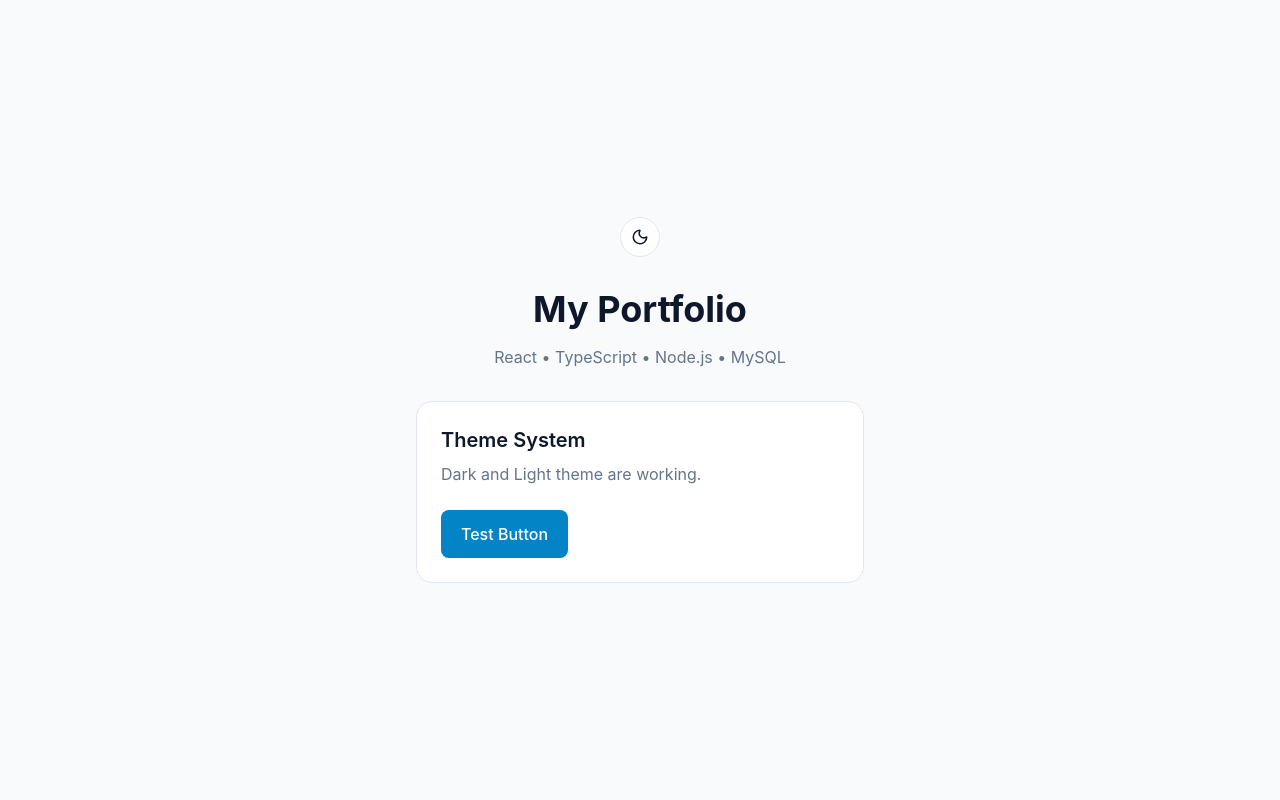
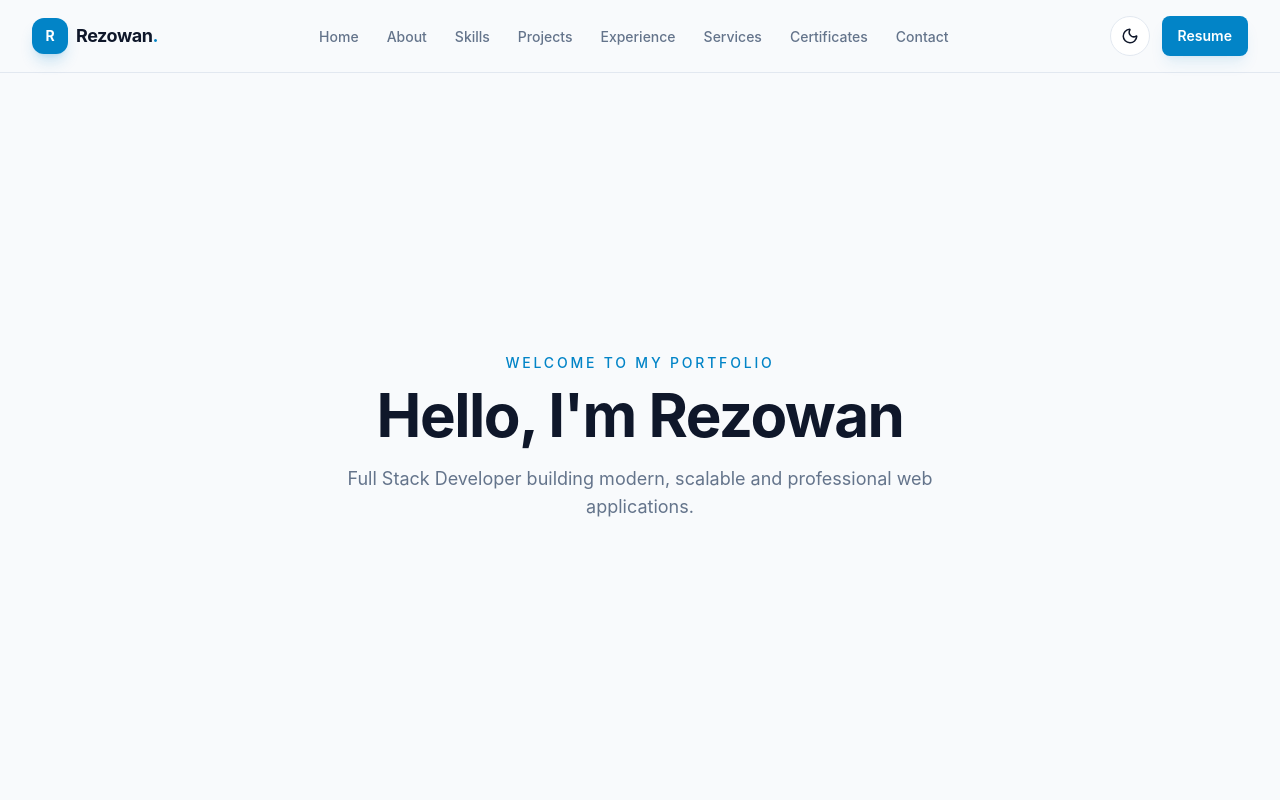
Before and after one commit to Rezowan6/rezowan-miya-portfolio, a React app: page / in a window 1280 px wide. Shown: the top 800 px of the page. Built offline with nearby package versions, Linux system fonts and the light colour scheme; the HTML template or start-up script is replaced by a standard one.

Commit message:
feat: restructure app layout with new sections and add navigation components

```diff
--- a/src/App.tsx
+++ b/src/App.tsx
@@ -1,49 +1,81 @@
-import ThemeToggle from "./components/theme/ThemeToggle";
+import Navbar from "./components/layout/Navbar";
 
 function App() {
   return (
-    <main className="min-h-screen bg-theme-background text-theme-foreground">
-      <div className="mx-auto flex min-h-screen max-w-4xl flex-col items-center justify-center gap-8 px-6">
-        <ThemeToggle />
+    <div className="min-h-screen bg-theme-background text-theme-foreground">
+      <Navbar />
 
+      <main>
+        <section
+          id="home"
+          className="flex min-h-[calc(100vh-72px)] items-center justify-center px-6"
+        >
           <div className="text-center">
-          <h1 className="text-4xl font-bold text-theme-foreground">
-            My Portfolio
+            <p className="mb-3 text-sm font-medium uppercase tracking-[0.2em] text-theme-primary">
+              Welcome to my portfolio
+            </p>
+
+            <h1 className="text-4xl font-bold tracking-tight sm:text-5xl lg:text-6xl">
+              Hello, I&apos;m Rezowan
             </h1>
 
-          <p className="mt-4 text-theme-muted">
-            React • TypeScript • Node.js • MySQL
+            <p className="mx-auto mt-5 max-w-2xl text-base leading-7 text-theme-muted sm:text-lg">
+              Full Stack Developer building modern,
+              scalable and professional web applications.
             </p>
           </div>
+        </section>
 
-        <div className="w-full max-w-md rounded-2xl border border-theme-border bg-theme-card p-6">
-          <h2 className="text-xl font-semibold text-theme-foreground">
-            Theme System
-          </h2>
+        <section
+          id="about"
+          className="flex min-h-[60vh] items-center justify-center border-t border-theme-border"
+        >
+          <h2 className="text-3xl font-bold">About</h2>
+        </section>
 
-          <p className="mt-2 text-theme-muted">
-            Dark and Light theme are working.
-          </p>
+        <section
+          id="skills"
+          className="flex min-h-[60vh] items-center justify-center border-t border-theme-border"
+        >
+          <h2 className="text-3xl font-bold">Skills</h2>
+        </section>
 
-          <button
-            type="button"
-            className="
-              mt-6
-              rounded-lg
-              bg-theme-primary
-              px-5
-              py-3
-              font-medium
-              text-theme-button-text
-              transition
-              hover:bg-theme-primary-hover
-            "
+        <section
+          id="projects"
+          className="flex min-h-[60vh] items-center justify-center border-t border-theme-border"
         >
-            Test Button
-          </button>
+          <h2 className="text-3xl font-bold">Projects</h2>
+        </section>
+
+        <section
+          id="experience"
+          className="flex min-h-[60vh] items-center justify-center border-t border-theme-border"
+        >
+          <h2 className="text-3xl font-bold">Experience</h2>
+        </section>
+
+        <section
+          id="services"
+          className="flex min-h-[60vh] items-center justify-center border-t border-theme-border"
+        >
+          <h2 className="text-3xl font-bold">Services</h2>
+        </section>
+
+        <section
+          id="certificates"
+          className="flex min-h-[60vh] items-center justify-center border-t border-theme-border"
+        >
+          <h2 className="text-3xl font-bold">Certificates</h2>
+        </section>
+
+        <section
+          id="contact"
+          className="flex min-h-[60vh] items-center justify-center border-t border-theme-border"
+        >
+          <h2 className="text-3xl font-bold">Contact</h2>
+        </section>
+      </main>
     </div>
-      </div>
-    </main>
   );
 }
 
--- /dev/null
+++ b/src/components/common/Logo.tsx
@@ -0,0 +1,41 @@
+interface LogoProps {
+  onClick?: () => void;
+}
+
+export default function Logo({ onClick }: LogoProps) {
+  return (
+    <a
+      href="#home"
+      onClick={onClick}
+      className="group inline-flex items-center gap-2"
+      aria-label="Go to homepage"
+    >
+      <span
+        className="
+          flex
+          h-9
+          w-9
+          items-center
+          justify-center
+          rounded-xl
+          bg-theme-primary
+          text-sm
+          font-bold
+          text-theme-button-text
+          shadow-lg
+          shadow-theme-primary/20
+          transition-transform
+          duration-200
+          group-hover:scale-105
+        "
+      >
+        R
+      </span>
+
+      <span className="text-lg font-bold tracking-tight text-theme-foreground">
+        Rezowan
+        <span className="text-theme-primary">.</span>
+      </span>
+    </a>
+  );
+}
--- /dev/null
+++ b/src/components/layout/MobileMenu.tsx
@@ -0,0 +1,95 @@
+import { X } from "lucide-react";
+import { navItems } from "../../config/navigation";
+
+interface MobileMenuProps {
+  isOpen: boolean;
+  onClose: () => void;
+}
+
+export default function MobileMenu({ isOpen, onClose }: MobileMenuProps) {
+  if (!isOpen) {
+    return null;
+  }
+
+  return (
+    <div className="border-t border-theme-border bg-theme-background lg:hidden">
+      <div className="mx-auto max-w-7xl px-6 py-5">
+        <div className="mb-4 flex items-center justify-between">
+          <span className="text-sm font-medium text-theme-muted">
+            Navigation
+          </span>
+
+          <button
+            type="button"
+            onClick={onClose}
+            aria-label="Close navigation menu"
+            className="
+              rounded-lg
+              p-2
+              text-theme-muted
+              transition-colors
+              hover:bg-theme-card
+              hover:text-theme-primary
+            "
+          >
+            <X size={20} />
+          </button>
+        </div>
+
+        <nav aria-label="Mobile navigation">
+          <ul className="flex flex-col gap-1">
+            {navItems.map((item) => (
+              <li key={item.href}>
+                <a
+                  href={item.href}
+                  onClick={onClose}
+                  className="
+                    block
+                    rounded-lg
+                    px-4
+                    py-3
+                    text-sm
+                    font-medium
+                    text-theme-muted
+                    transition-all
+                    duration-200
+                    hover:bg-theme-card
+                    hover:text-theme-primary
+                  "
+                >
+                  {item.label}
+                </a>
+              </li>
+            ))}
+          </ul>
+        </nav>
+
+        <div className="mt-5 border-t border-theme-border pt-5">
+          <a
+            href="/resume.pdf"
+            download
+            onClick={onClose}
+            className="
+              flex
+              w-full
+              items-center
+              justify-center
+              rounded-lg
+              bg-theme-primary
+              px-5
+              py-3
+              text-sm
+              font-semibold
+              text-theme-button-text
+              transition-all
+              duration-200
+              hover:bg-theme-primary-hover
+            "
+          >
+            Download Resume
+          </a>
+        </div>
+      </div>
+    </div>
+  );
+}
--- /dev/null
+++ b/src/components/layout/Navbar.tsx
@@ -0,0 +1,118 @@
+import { Menu, X } from "lucide-react";
+import { useState } from "react";
+
+import { navItems } from "../../config/navigation";
+import Logo from "../common/Logo";
+import ThemeToggle from "../theme/ThemeToggle";
+import MobileMenu from "./MobileMenu";
+
+export default function Navbar() {
+  const [isMobileMenuOpen, setIsMobileMenuOpen] = useState(false);
+
+  const handleCloseMenu = () => {
+    setIsMobileMenuOpen(false);
+  };
+
+  return (
+    <header
+      className="
+        sticky
+        top-0
+        z-50
+        w-full
+        border-b
+        border-theme-border
+        bg-theme-background/90
+        backdrop-blur-xl
+      "
+    >
+      <div className="mx-auto flex h-18 max-w-7xl items-center justify-between px-6 lg:px-8">
+        {/* Logo */}
+        <Logo onClick={handleCloseMenu} />
+
+        {/* Desktop Navigation */}
+        <nav className="hidden lg:block" aria-label="Main navigation">
+          <ul className="flex items-center gap-1">
+            {navItems.map((item) => (
+              <li key={item.href}>
+                <a
+                  href={item.href}
+                  className="
+                    relative
+                    rounded-lg
+                    px-3
+                    py-2
+                    text-sm
+                    font-medium
+                    text-theme-muted
+                    transition-colors
+                    duration-200
+                    hover:text-theme-primary
+                  "
+                >
+                  {item.label}
+                </a>
+              </li>
+            ))}
+          </ul>
+        </nav>
+
+        {/* Desktop Actions */}
+        <div className="hidden items-center gap-3 lg:flex">
+          <ThemeToggle />
+
+          <a
+            href="/resume.pdf"
+            download
+            className="
+              rounded-lg
+              bg-theme-primary
+              px-4
+              py-2.5
+              text-sm
+              font-semibold
+              text-theme-button-text
+              shadow-lg
+              shadow-theme-primary/10
+              transition-all
+              duration-200
+              hover:bg-theme-primary-hover
+              hover:shadow-theme-primary/20
+            "
+          >
+            Resume
+          </a>
+        </div>
+
+        {/* Mobile Actions */}
+        <div className="flex items-center gap-2 lg:hidden">
+          <ThemeToggle />
+
+          <button
+            type="button"
+            onClick={() => setIsMobileMenuOpen((current) => !current)}
+            aria-label={
+              isMobileMenuOpen
+                ? "Close navigation menu"
+                : "Open navigation menu"
+            }
+            aria-expanded={isMobileMenuOpen}
+            className="
+              rounded-lg
+              p-2
+              text-theme-muted
+              transition-colors
+              hover:bg-theme-card
+              hover:text-theme-primary
+            "
+          >
+            {isMobileMenuOpen ? <X size={22} /> : <Menu size={22} />}
+          </button>
+        </div>
+      </div>
+
+      {/* Mobile Menu */}
+      <MobileMenu isOpen={isMobileMenuOpen} onClose={handleCloseMenu} />
+    </header>
+  );
+}
--- /dev/null
+++ b/src/config/navigation.ts
@@ -0,0 +1,39 @@
+export interface NavItem {
+  label: string;
+  href: string;
+}
+
+export const navItems: NavItem[] = [
+  {
+    label: "Home",
+    href: "#home",
+  },
+  {
+    label: "About",
+    href: "#about",
+  },
+  {
+    label: "Skills",
+    href: "#skills",
+  },
+  {
+    label: "Projects",
+    href: "#projects",
+  },
+  {
+    label: "Experience",
+    href: "#experience",
+  },
+  {
+    label: "Services",
+    href: "#services",
+  },
+  {
+    label: "Certificates",
+    href: "#certificates",
+  },
+  {
+    label: "Contact",
+    href: "#contact",
+  },
+];
```
Lines whose indentation alone changed are shown as unchanged.
